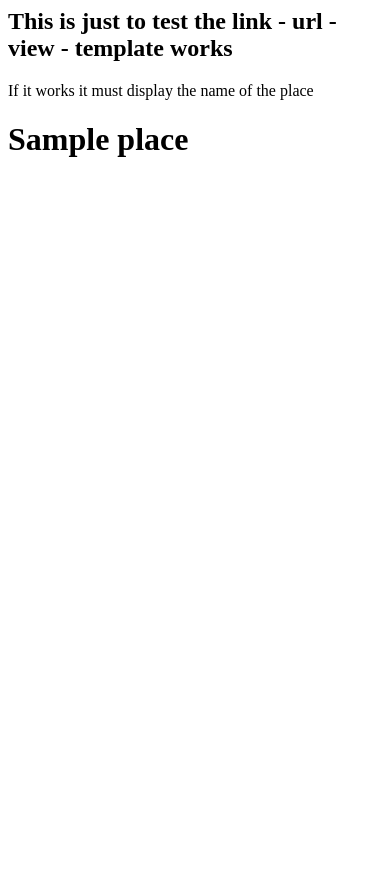
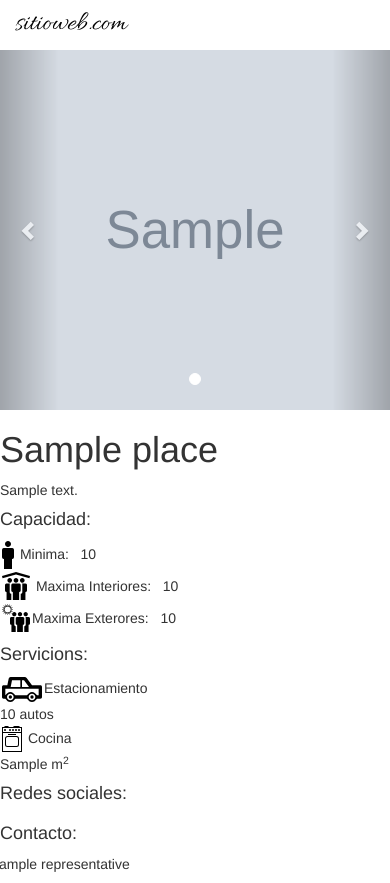
Before and after one commit to betoluco/Django-Saloon, a Django app: template places/templates/places/place.html in a window 390 px wide; the page is wider, and only the part inside the window is pictured. Shown: the top 883 px of that part. Before the commit the page ends 157 px from the top of that part, so only its background shows below. Run offline with Django 3.2, Linux system fonts and the light colour scheme; the template is opened without the code that fills it: most values are stand-ins (such as "Sample title", 1, 10 or a date in 2020); grey boxes marked "Sample" are stand-in pictures; some libraries are stand-ins or nearby versions; grey boxes are pictures that could not be loaded.

Commit message:
Create display logic for place template
Diplay logic is added to the template, and all the static resources
that needs

```diff
--- a/places/static/places/css/place.css
+++ b/places/static/places/css/place.css
@@ -3,3 +3,8 @@
 	height:360px;
 	margin: 0 auto;
 }
+
+#map{
+	width: 400px;
+	height: 400px;
+}
--- a/places/templates/places/place.html
+++ b/places/templates/places/place.html
@@ -1,3 +1,210 @@
-<h2>This is just to test the link - url - view - template works</h2>
-<p>If it works it must display the name of the place</p>
-<h1>{{place.name}}</h1>
+{% extends "places/_base.html" %}
+{% load static %}
+
+{% block stylesheets %}
+	{{block.super}}
+	<link rel="stylesheet" type="text/css" href="{% static "places/css/place.css" %}">
+{% endblock %}
+
+{% block content %}
+	<div id="myCarousel" class="carousel slide" data-ride="carousel">
+
+		{% with pictures=place.picture_set.all %}
+			<!-- Indicators -->
+			<ol class="carousel-indicators">
+				{% for pic in pictures %}
+					{% if forloop.first %}
+						<li data-target="#myCarousel" data-slide-to="0" class="active"></li>
+					{% else %}
+						<li data-target="#myCarousel" data-slide-to="{{forloop.counter0}}"></li>
+					{% endif %}
+				{% endfor %}
+			</ol>
+
+			<!-- Wrapper for slides -->
+			<div class="carousel-inner">
+				{% for pic in pictures %}
+					{% if forloop.first %}
+						<div class="item active">
+							<img src="{% get_media_prefix %}{{pic.picture}}">
+						</div>
+					{% else %}
+						<div class="item">
+							<img src="{% get_media_prefix %}{{pic.picture}}">
+						</div>
+					{% endif %}
+				{% endfor %}
+			</div>
+	  	{% endwith %}
+
+		<!-- Left and right controls -->
+		<a class="left carousel-control" href="#myCarousel" data-slide="prev">
+			<span class="glyphicon glyphicon-chevron-left"></span>
+			<span class="sr-only">Previous</span>
+			</a>
+		<a class="right carousel-control" href="#myCarousel" data-slide="next">
+			<span class="glyphicon glyphicon-chevron-right"></span>
+			<span class="sr-only">Next</span>
+		</a>
+	</div>
+	<!--********************* End carousel *******************-->
+
+	<!--********************* Capacity ********************-->
+	<h1>{{place.name}}</h1>
+	<p>{{place.description}}</p>
+
+	<h4>Capacidad:</h4>
+	<div class="row">
+		{% if place.min_capacity %}
+			<div class="col-sm-4">
+				<img src="{% static "places/images/min.svg" %}" title="Minima"> Minima: &nbsp
+				<span class="capacity">{{place.min_capacity}}</span>
+			</div>
+		{% endif %}
+
+		{% if place.indoors_capacity %}
+			<div class="col-sm-4">
+				<img src="{% static "places/images/indoors.svg" %}" title="Salon"> Maxima Interiores: &nbsp
+				<span class="capacity">{{place.indoors_capacity}}</span>
+			</div>
+		{% endif %}
+
+		{% if place.outdoors_capacity %}
+			<div class="col-sm-4">
+				<img src="{% static "places/images/outdoors.svg" %}" title="Jardin">Maxima Exterores: &nbsp
+				<span class="capacity">{{place.outdoors_capacity}}</span>
+			</div>
+		{% endif %}
+	</div>
+
+	<!--******************** Sercices ********************-->
+	<h4>Servicions:</h4>
+	<div class="row">
+		<div class="col-sm-4">
+			<img src="{% static "places/images/vehicles.svg" %}">Estacionamiento
+		</div>
+
+		<div class="col-sm-2">
+			{% if place.parking_capacity %}
+				{{place.parking_capacity}} autos
+			{% else %}
+				<p>No tiene</p>
+			{% endif %}
+
+		</div>
+
+		<div class="col-sm-4">
+			<img src="{% static "places/images/stove.svg" %}"> Cocina
+		</div>
+
+		<div class="col-sm-2">
+			{% if place.parking_capacity %}
+				{{place.kitchen_sqrt_m}} m<sup>2</sup>
+			{% else %}
+				<p>No tiene</p>
+			{% endif %}
+		</div>
+	</div>
+
+	<div class="row">
+		{% if place.restrooms %}
+			<div class="col-sm-2">
+				<img src="{% static "places/images/toilets.svg" %}" title="Banios">
+			</div>
+		{% endif %}
+
+		{% if place.ac %}
+			<div class="col-sm-2">
+				<img src="{% static "places/images/ac.svg" %}" title="Aire acondicionado">
+			</div>
+		{% endif %}
+
+		{% if place.heating %}
+			<div class="col-sm-2">
+				<img src="{% static "places/images/heating.svg" %}" title="Calefaccion">
+			</div>
+		{% endif %}
+
+		{% if place.aux_power_generator %}
+			<div class="col-sm-2">
+				<img src="{% static "places/images/aux_power.svg" %}" title="Generador auxiliar">
+			</div>
+		{% endif %}
+
+		{% if place.games %}
+			<div class="col-sm-2">
+				<img src="{% static "places/images/games.svg" %}" title="juegos">
+			</div>
+		{% endif %}
+	</div>
+
+	<!--******************** Social Networks ********************-->
+	<h4>Redes sociales:</h4>
+	{% for media in place.socialmedia_set.all %}
+		<div class="row">
+			<div class="col-xs=2">
+				{% if 'facebook' in media.social_media %}
+					<a href="{{media.social_media}}"><img src="{% static "places/images/facebook.svg" %}" alt="facebook"></a>
+				{% endif %}
+			</div>
+		</div>
+	{% endfor %}
+
+	<!--******************** Contact Info ********************-->
+	<h4>Contacto:</h4>
+	{% for rep in place.representative_set.all %}
+		<div class="row">
+			<div class="col-xs=12">
+			<p>r{{rep.representative}}</p>
+			</div>
+		</div>
+	{% endfor %}
+
+	{% for telephone in place.telephone_set.all %}
+		<div class="row">
+			<div class="col-xs=12">
+				<img src="{% static "places/images/"|add:telephone.phone_type|add:".svg" %}" >{{telephone.number}}
+			</div>
+		</div>
+	{% endfor %}
+
+	{% for em in place.email_set.all %}
+		<div class="row">
+			<div class="col-xs=12">
+				<img src="{% static "places/images/email.svg" %}" >{{em.email}}
+			</div>
+		</div>
+	{% endfor %}
+
+	<!--******************** Address ********************-->
+	<h4>Direccion:</h4>
+	<div class="row">
+		<div class="col-xs=12">
+			{{place.address.address_line_1}}, {{place.address.address_line_2}}, {{place.address.address_line_3}}, {{place.address.locality}}, {{place.address.locality.region}}
+		</div>
+	</div>
+
+	<script type="text/javascript">
+	function initMap(){
+		console.log("initMap")
+		var location = new google.maps.LatLng({{place.latitude_longitude.y}}, {{place.latitude_longitude.x}});
+
+		mapOptions = {
+			center: location,
+			zoom: 16,
+			mapTypeId: google.maps.MapTypeId.ROADMAP,
+			mapTypeControl: false,
+			streetViewControl: false,
+		};
+
+		var map = new google.maps.Map(document.getElementById('map'), mapOptions);
+
+		var marker = new google.maps.Marker({
+			position: location,
+			map: map
+		});
+	}
+	</script>
+	<script src="https://maps.googleapis.com/maps/api/js?key=AIzaSyBbVtEJlP2oDkRfEfFc2SVEE7Wj1kObrNs&libraries=places&callback=initMap"async defer></script>
+	<div id="map"></div>
+{% endblock %}
--- a/website/settings/base.py
+++ b/website/settings/base.py
@@ -118,4 +118,4 @@ STATIC_URL = '/static/'
 
 MEDIA_ROOT = os.path.join(BASE_DIR, 'media/')
 
-MEDIA_URL = 'media/'
+MEDIA_URL = '/media/'
```
Also changed, not shown: places/static/places/images/cell.svg (added), places/static/places/images/email.svg (added), places/static/places/images/facebook.svg (added), places/static/places/images/local.svg (added).
